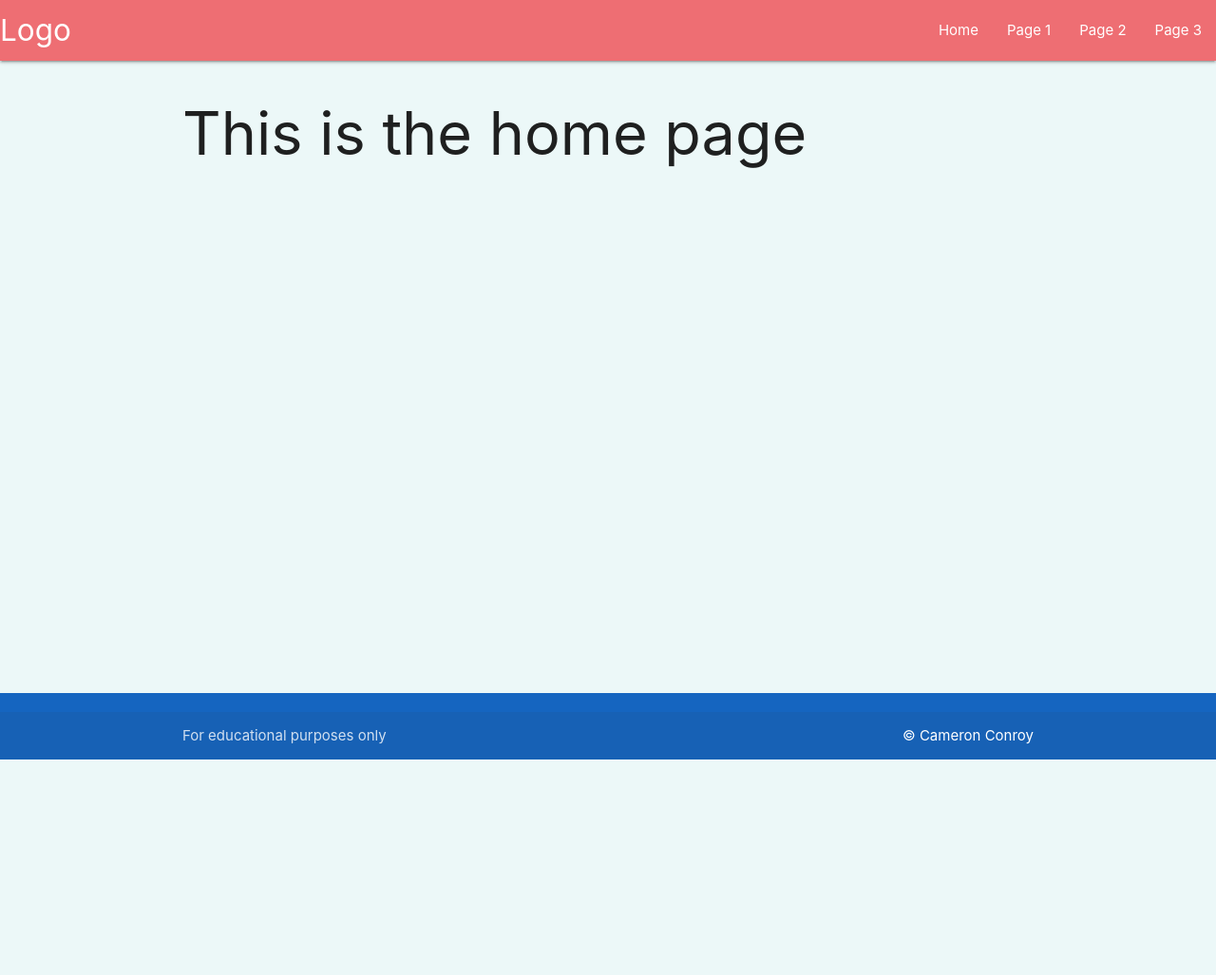
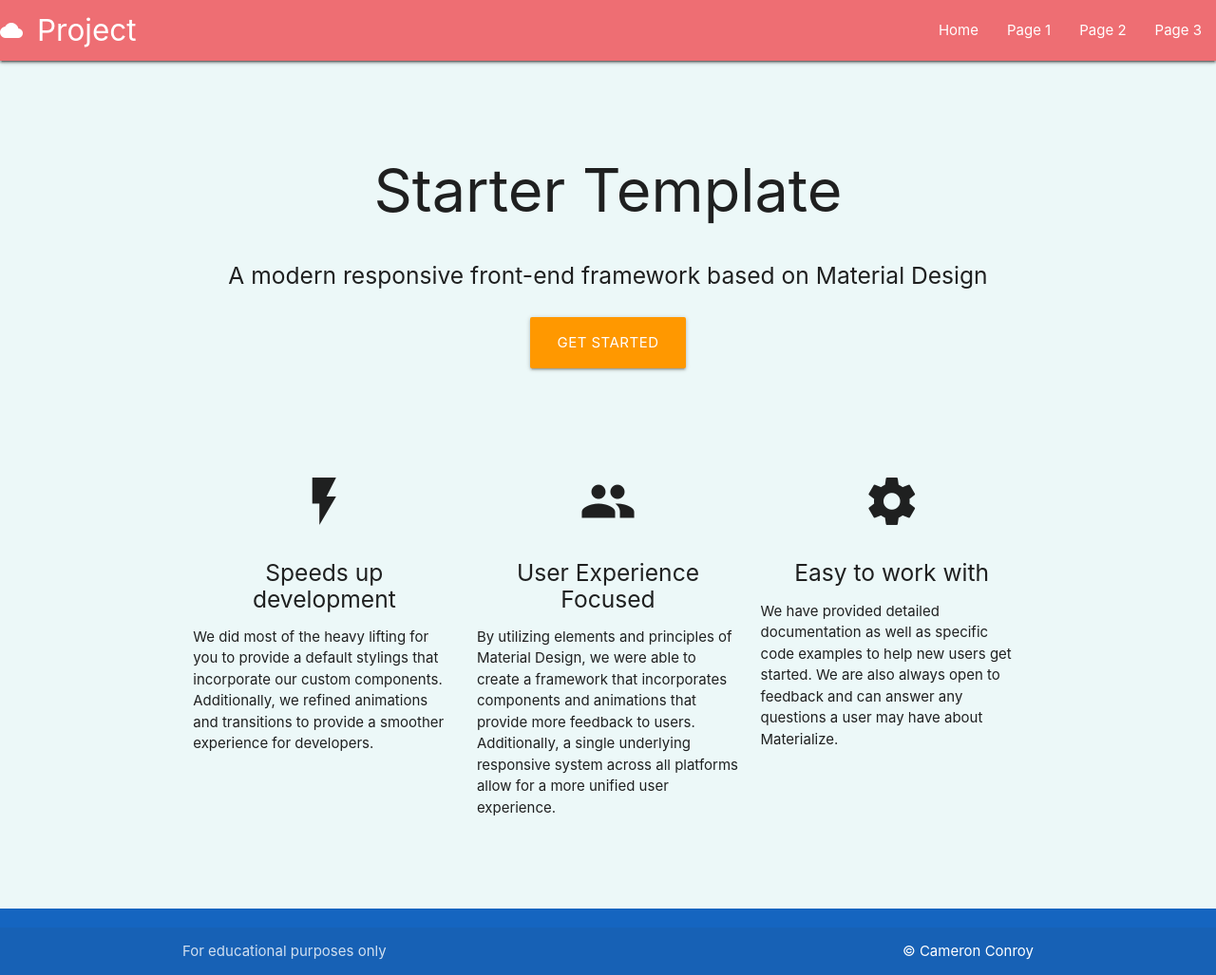
Before and after one commit to Cam-4587/Flask-SQLAlchemy, a Flask app: page / in a window 1280 px wide. Shown: the whole page at 95% size. Before the commit the page ends 800 px from the top, so only its background shows below. Run offline with Flask 3, Linux system fonts and the light colour scheme.

Commit message:
Add content to home page

```diff
--- a/Project/templates/base.html
+++ b/Project/templates/base.html
@@ -10,16 +10,17 @@
     <link rel="stylesheet" href="https://cdnjs.cloudflare.com/ajax/libs/font-awesome/6.7.2/css/all.min.css"
         integrity="sha512-Evv84Mr4kqVGRNSgIGL/F/aIDqQb7xQ2vcrdIwxfjThSH8CSR7PBEakCr51Ck+w+/U6swU2Im1vVX0SVk9ABhg=="
         crossorigin="anonymous" referrerpolicy="no-referrer" />
+        <link href="https://fonts.googleapis.com/icon?family=Material+Icons" rel="stylesheet" />
     <link rel="stylesheet" href="{{url_for('static', filename='css/style.css')}}">
 </head>
 
 <body>
     <header>
         <nav>
-            <div class="nav-wrapper">
-                <a href="#" class="brand-logo">Logo</a>
-                <a href="#" data-target="mobile-demo" class="sidenav-trigger"><i
-                        class="fas fa-bars"> Project</i></a>
+            <nav class="navbar">
+                <div class="nav-wrapper">
+                  <a href="#!" class="brand-logo"><i class="material-icons">cloud</i>Project</a>
+                  <ul class="right hide-on-med-and-down">
                 <ul class="right hide-on-med-and-down">
                     <li><a href="{{url_for('home')}}">Home</a></li>
                     <li><a href="{{url_for('page_1')}}">Page 1</a></li>
@@ -36,7 +37,7 @@
             <li><a href="{{url_for('page_3')}}">Page 3</a></li>
         </ul>
     </header>
-    <main class="container">
+    <main>
         {% block content %}
         {% endblock %}
     </main>
--- a/Project/templates/home.html
+++ b/Project/templates/home.html
@@ -1,4 +1,60 @@
 {% extends "base.html" %}
 {% block content %}
-<h1>This is the home page</h1>
+<div class="section">
+    <div class="container">
+      <br /><br />
+      <h1 class="header center-align">Starter Template</h1>
+      <div class="row center-align">
+        <h5 class="header col s12">A modern responsive front-end framework based on Material Design</h5>
+      </div>
+      <div class="mt-5 center-align">
+        <a href="https://materializeweb.com/getting-started.html" class="btn-large waves-effect waves-light orange" target="_blank" rel="noopener noreferrer">Get Started</a>
+      </div>
+      <br /><br />
+    </div>
+  </div>
+
+  <div class="container">
+    <div class="section">
+      <div class="row">
+        <div class="col s12 m4">
+          <h2 class="center-align">
+            <i class="medium material-icons">flash_on</i>
+          </h2>
+          <h5 class="center-align">Speeds up development</h5>
+
+          <p>
+            We did most of the heavy lifting for you to provide a default stylings that incorporate our custom components. Additionally, we refined animations and transitions to
+            provide a smoother experience for developers.
+          </p>
+        </div>
+
+        <div class="col s12 m4">
+          <h2 class="center-align">
+            <i class="medium material-icons">group</i>
+          </h2>
+          <h5 class="center-align">User Experience Focused</h5>
+
+          <p>
+            By utilizing elements and principles of Material Design, we were able to create a framework that incorporates components and animations that provide more feedback to
+            users. Additionally, a single underlying responsive system across all platforms allow for a more unified user experience.
+          </p>
+        </div>
+
+        <div class="col s12 m4">
+          <h2 class="center-align">
+            <i class="medium material-icons">settings</i>
+          </h2>
+          <h5 class="center-align">Easy to work with</h5>
+
+          <p>
+            We have provided detailed documentation as well as specific code examples to help new users get started. We are also always open to feedback and can answer any
+            questions a user may have about Materialize.
+          </p>
+        </div>
+      </div>
+    </div>
+    <br /><br />
+  </div>
+
 {% endblock %}
```
